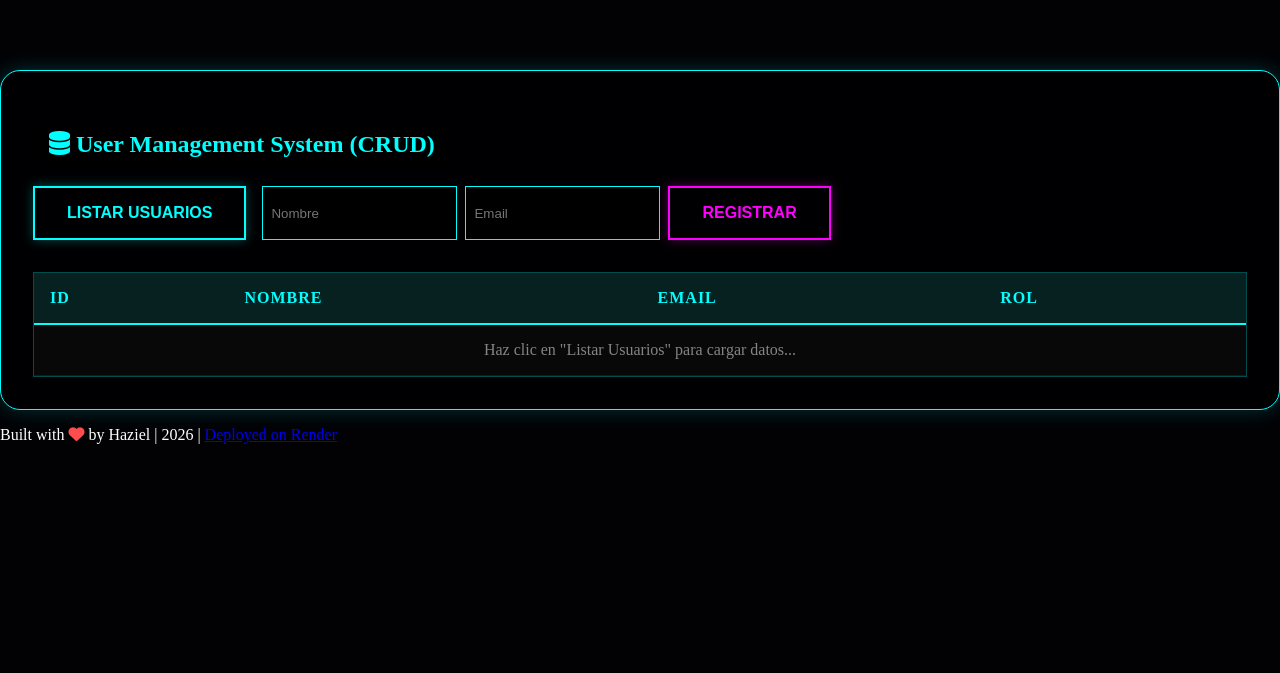
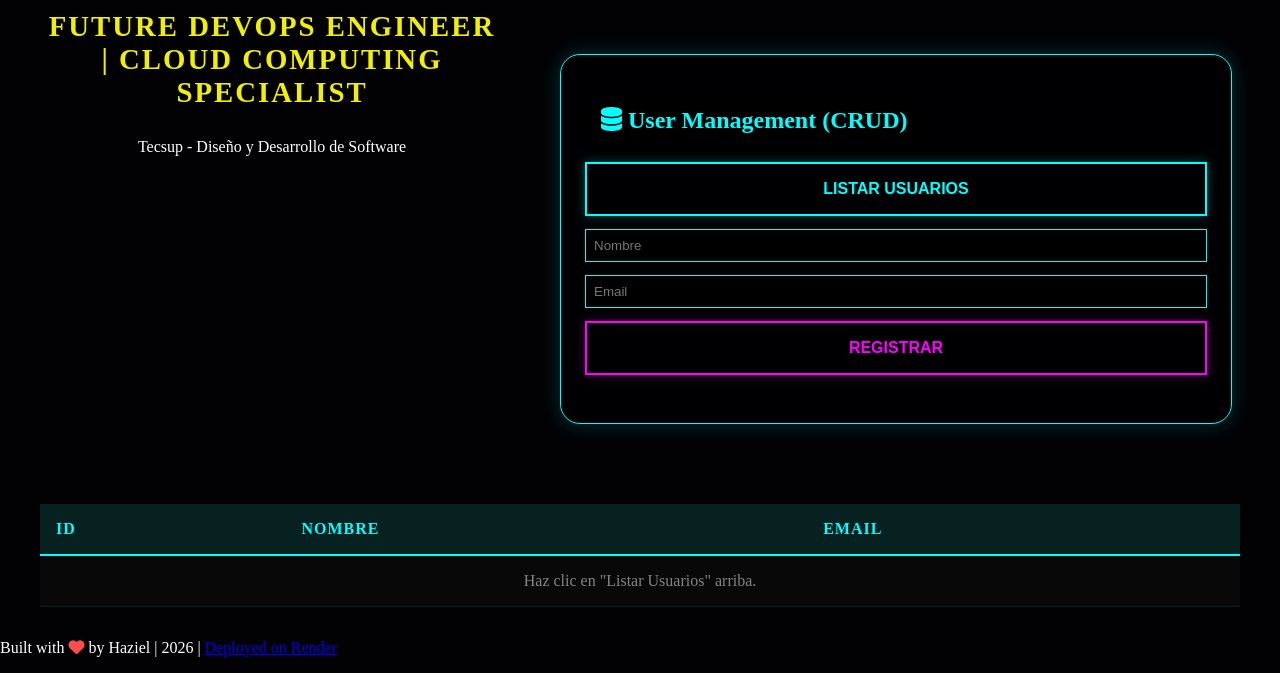
Before and after one commit to Hazielcode/perfilazo-haziel, a website: page index.html in a window 1280 px wide. Shown: the part 1015-1688 px from the top of the page. Before the commit the page ends 1475 px from the top, so only its background shows below. Drawn offline with Linux system fonts and the light colour scheme.

Commit message:
UI: move CRUD inside main container for better visibility

```diff
--- a/index.html
+++ b/index.html
@@ -60,39 +60,37 @@
                         <li class="pill-sec"><i class="fas fa-shield-alt"></i> DevSecOps</li>
                     </ul>
                 </section>
+
+                <!-- CRUD INSERTADO AQUÍ -->
+                <section id="crud-system" class="glass-card" style="margin-top: 2rem; padding: 1.5rem;">
+                    <h2><i class="fas fa-database"></i> User Management (CRUD)</h2>
+                    <div class="crud-controls" style="margin-bottom: 1.5rem; display: flex; flex-direction: column; gap: 0.8rem;">
+                        <button class="btn-neon" onclick="listarUsuarios()" style="width: 100%;">Listar Usuarios</button>
+                        <input type="text" id="input-nombre" placeholder="Nombre" style="background: rgba(0,0,0,0.5); border: 1px solid var(--neon-cyan); color: white; padding: 0.5rem;">
+                        <input type="email" id="input-email" placeholder="Email" style="background: rgba(0,0,0,0.5); border: 1px solid var(--neon-cyan); color: white; padding: 0.5rem;">
+                        <button class="btn-neon secondary" onclick="crearUsuario()" style="width: 100%;">Registrar</button>
+                    </div>
+                </section>
             </div>
         </div>
     </header>
 
-    <section id="crud-system" class="glass-card" style="grid-column: 1 / -1; margin-top: 2rem; padding: 2rem;">
-        <h2><i class="fas fa-database"></i> User Management System (CRUD)</h2>
-        <div class="crud-controls" style="margin-bottom: 2rem; display: flex; gap: 1rem; flex-wrap: wrap;">
-            <button class="btn-neon" onclick="listarUsuarios()">Listar Usuarios</button>
-            <div id="new-user-form" style="display: flex; gap: 0.5rem; flex-wrap: wrap;">
-                <input type="text" id="input-nombre" placeholder="Nombre" style="background: rgba(0,0,0,0.5); border: 1px solid var(--neon-cyan); color: white; padding: 0.5rem;">
-                <input type="email" id="input-email" placeholder="Email" style="background: rgba(0,0,0,0.5); border: 1px solid var(--neon-cyan); color: white; padding: 0.5rem;">
-                <button class="btn-neon secondary" onclick="crearUsuario()">Registrar</button>
-            </div>
-        </div>
-
-        <div class="table-container">
+    <div class="table-container-fixed" style="max-width: 1200px; margin: 2rem auto; padding: 0 1rem;">
         <table class="cyber-table">
             <thead>
                 <tr>
                     <th>ID</th>
                     <th>Nombre</th>
                     <th>Email</th>
-                        <th>Rol</th>
                 </tr>
             </thead>
             <tbody id="user-table-body">
                 <tr>
-                        <td colspan="4" style="text-align: center; color: rgba(255,255,255,0.5);">Haz clic en "Listar Usuarios" para cargar datos...</td>
+                    <td colspan="3" style="text-align: center; color: rgba(255,255,255,0.5);">Haz clic en "Listar Usuarios" arriba.</td>
                 </tr>
             </tbody>
         </table>
     </div>
-    </section>
 
     <footer>
         <p>Built with <i class="fas fa-heart" style="color: #ff4d4d;"></i> by Haziel | 2026 | <a href="https://render.com" target="_blank">Deployed on Render</a></p>
```
Lines whose indentation alone changed are shown as unchanged.
